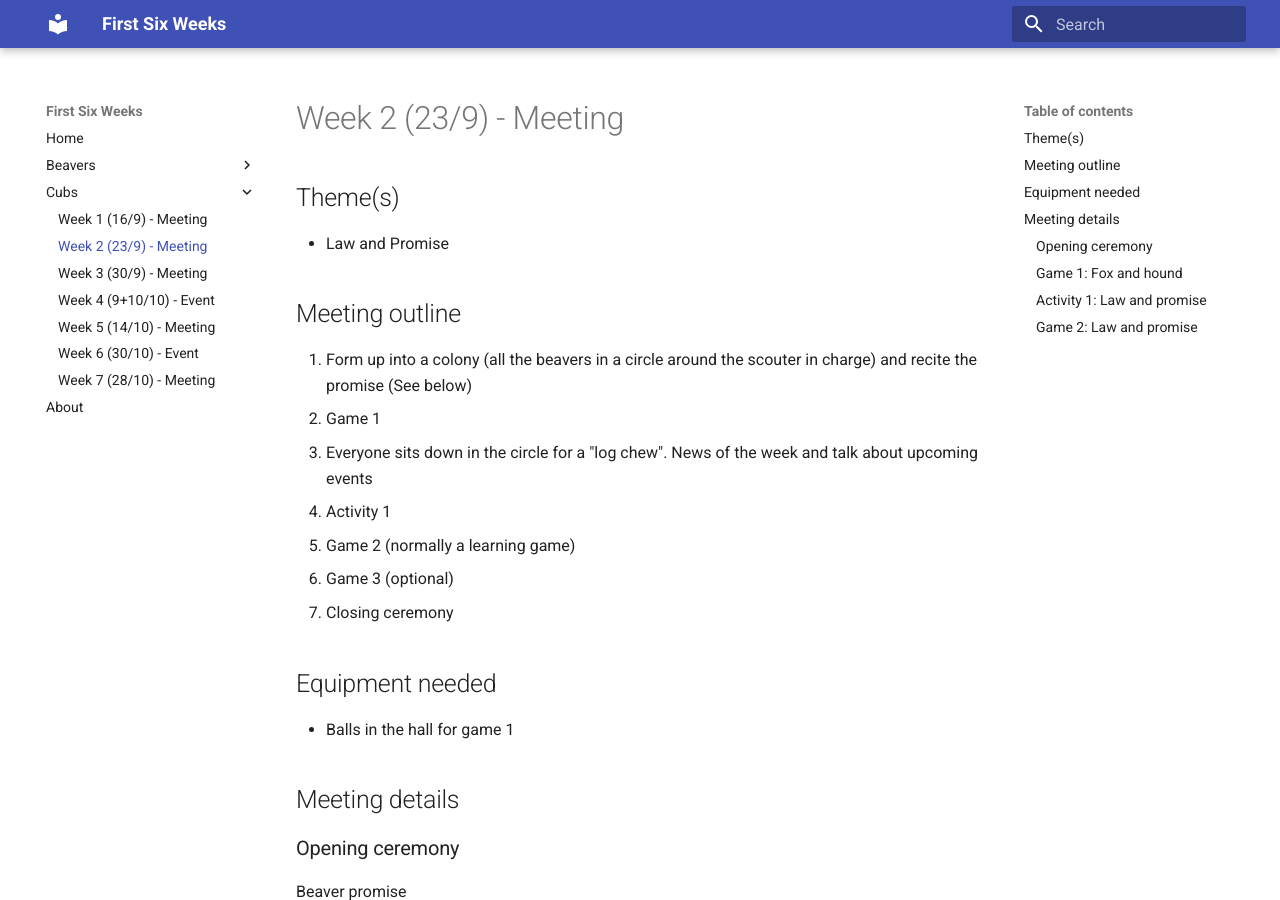
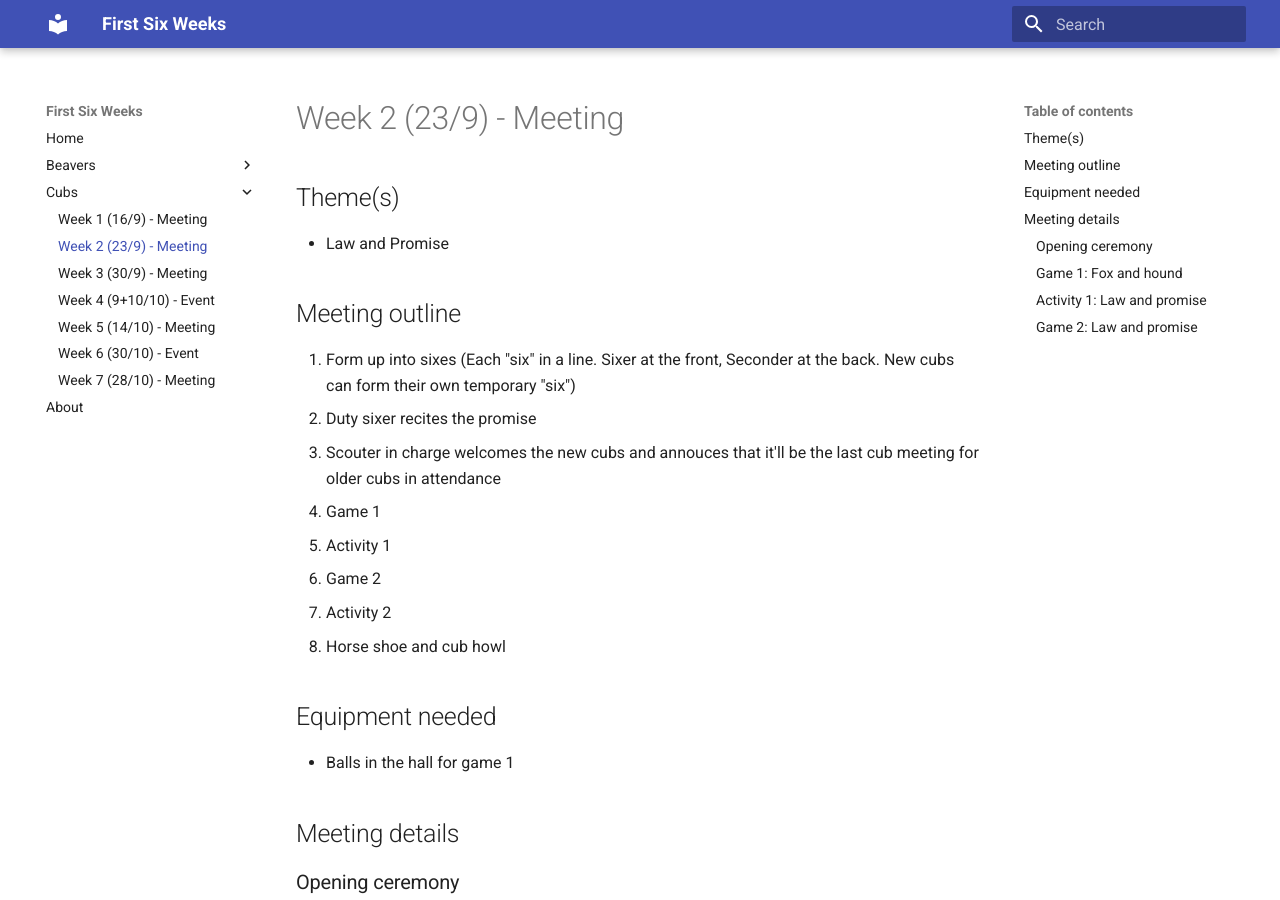
Before and after one commit to 14thgalway/first-six-weeks, an MkDocs documentation site: the page built from docs/cubs/week2.md, in a window 1280 px wide and 900 px high. Built offline with MkDocs 1.6.1 and Material for MkDocs 9.7.7, drawn with Linux system fonts in a browser that asks for light colours.

Commit message:
FIx cub meeting format

```diff
--- a/docs/cubs/week2.md
+++ b/docs/cubs/week2.md
@@ -5,13 +5,14 @@
 
 ## Meeting outline
 
-1. Form up into a colony (all the beavers in a circle around the scouter in charge) and recite the promise (See below)
+1. Form up into sixes (Each "six" in a line. Sixer at the front, Seconder at the back. New cubs can form their own temporary "six")
+1. Duty sixer recites the promise
+1. Scouter in charge welcomes the new cubs and annouces that it'll be the last cub meeting for older cubs in attendance
 1. Game 1
-1. Everyone sits down in the circle for a "log chew". News of the week and talk about upcoming events
 1. Activity 1
-1. Game 2 (normally a learning game)
-1. Game 3 (optional)
-1. Closing ceremony
+1. Game 2
+1. Activity 2
+1. Horse shoe and cub howl
 
 ## Equipment needed
 
```
Also changed, not shown: docs/cubs/week3.md (+6 -5 lines), docs/cubs/week5.md (+6 -5 lines), docs/cubs/week7.md (+6 -5 lines).
